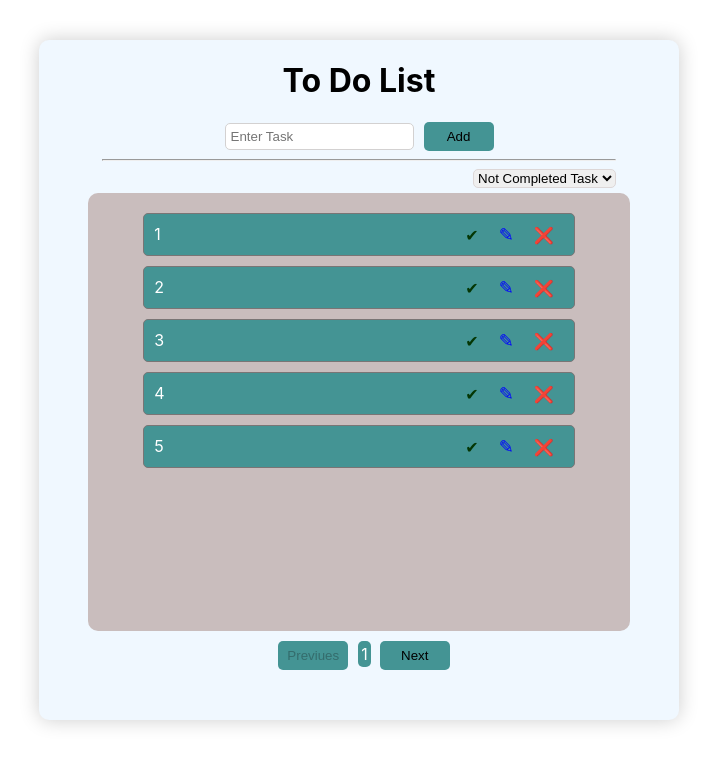
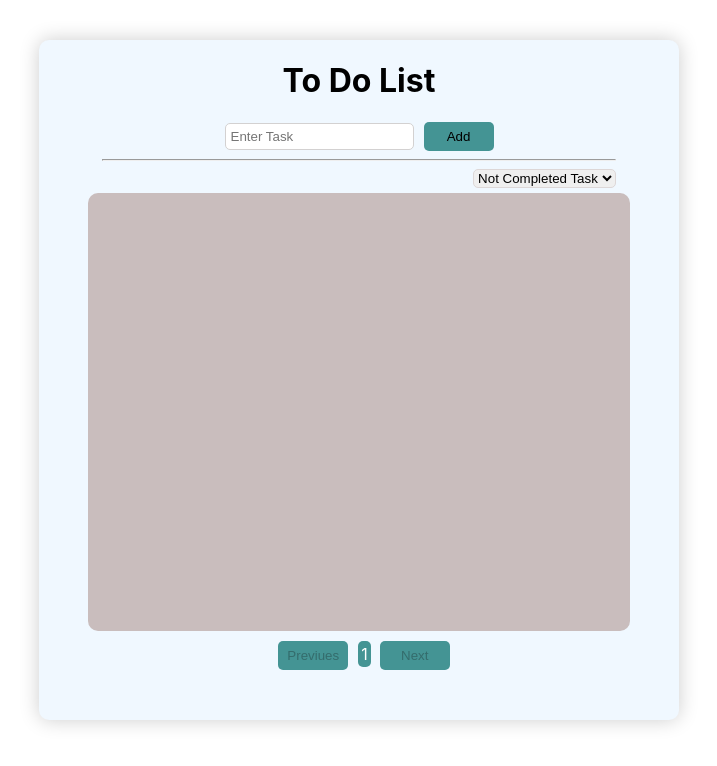
Before and after one commit to Naveed69/50-Day-challenge, a React (Create React App) app in the folder Project-33/new-to-do-list/: page / in a window 1280 px wide. Shown: the top 766 px of the page, without its empty margins (281-998 px from the left). Built offline with nearby package versions, Linux system fonts and the light colour scheme.

Commit message:
Completed To Do New

```diff
--- a/Project-33/new-to-do-list/src/components/Display.jsx
+++ b/Project-33/new-to-do-list/src/components/Display.jsx
@@ -2,18 +2,7 @@ import { useEffect, useState } from "react";
 import "./Display.css";
 import Card from "./Card/Card";
 const Display = () => {
-  const [tasks, setTasks] = useState([
-    { id: 1, task: "1" },
-    { id: 2, task: "2" },
-    { id: 3, task: "3" },
-    { id: 4, task: "4" },
-    { id: 5, task: "5" },
-    { id: 6, task: "6" },
-    { id: 7, task: "7" },
-    { id: 8, task: "8" },
-    { id: 9, task: "9" },
-    { id: 10, task: "10" },
-  ]);
+  const [tasks, setTasks] = useState([]);
   const [ids, setIds] = useState(11);
   const [filteredTask, setFilteredTask] = useState([]);
 
```
